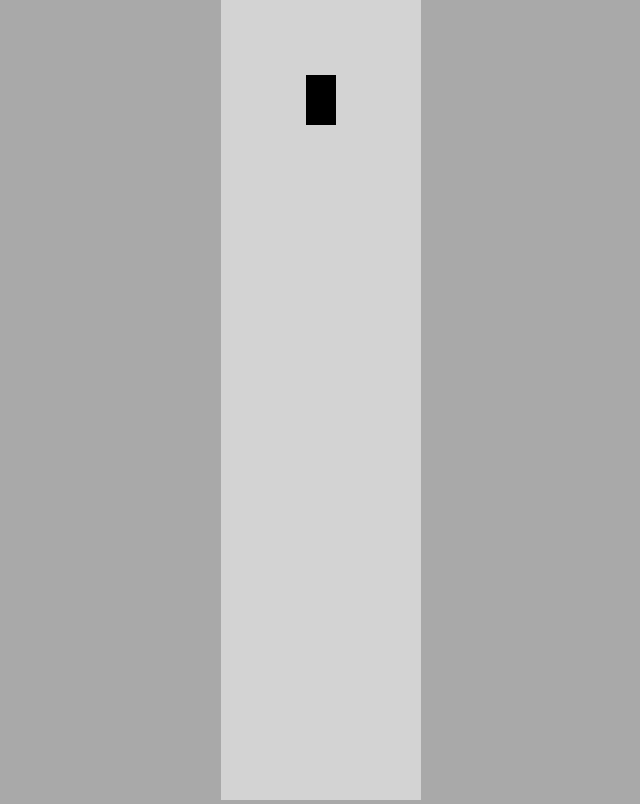
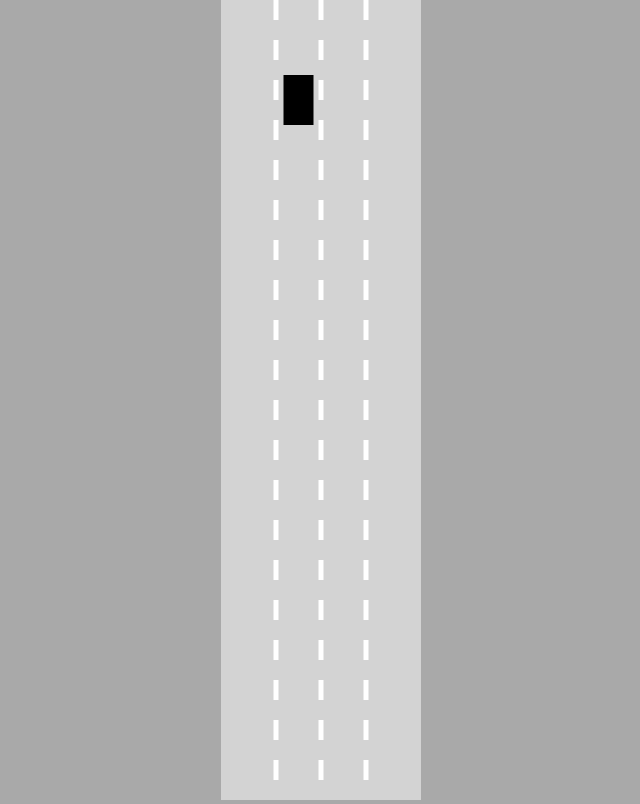
Before and after one commit to ameyg910/self-driving-car-algo-with-nn, a plain HTML site: page index.html in a window 1280 px wide. Shown: the whole page, without its empty margins (319-959 px from the left). Drawn offline with Linux system fonts and the light colour scheme.

Commit message:
Road changes

```diff
--- a/car.js
+++ b/car.js
@@ -13,6 +13,9 @@ class Car{
         this.controls = new Controls();
     }
     update(){
+        this.#move();
+    }
+    #move(){
         if(this.controls.forward){
             this.speed+=this.acceleration;
         }
--- a/controls.js
+++ b/controls.js
@@ -23,7 +23,6 @@ class Controls{
                     this.reverse=true;
                     break;
             }
-            console.table(this);
         }
         document.onkeyup=(event)=>{
             switch(event.key){
@@ -40,7 +39,6 @@ class Controls{
                     this.reverse=false;
                     break;
             }
-            console.table(this);
         }
     }
 }
--- a/index.html
+++ b/index.html
@@ -7,6 +7,8 @@
 </head>
 <body>
     <canvas id="myCanvas"></canvas>
+    <script src="utils.js"></script>
+    <script src="road.js"></script>
     <script src="controls.js"></script>
     <script src="car.js"></script>
     <script src="main.js"></script>
--- a/main.js
+++ b/main.js
@@ -2,14 +2,14 @@ const canvas =document.getElementById("myCanvas");
 canvas.width=200;
 
 const ctx = canvas.getContext("2d");
-const car = new Car(100, 100, 30, 50);
-car.draw(ctx);
-
+const road = new Road(canvas.width/2, canvas.width*0.9);
+const car = new Car(road.getLaneCenter(1), 100, 30, 50);
 animate();
 
 function animate(){
     car.update();
     canvas.height=window.innerHeight;
+    road.draw(ctx);
     car.draw(ctx);
     requestAnimationFrame(animate);
 }
--- /dev/null
+++ b/road.js
@@ -0,0 +1,51 @@
+class Road{
+    constructor(x, width, laneCount=4){
+        this.x = x;
+        this.width=width;
+        this.laneCount=laneCount;
+
+        this.left=x-width/2;
+        this.right=x+width/2;
+
+        const infinity=10000000;
+        this.top=-infinity;
+        this.bottom=infinity;
+
+        const topLeft={x:this.left, y:this.top};
+        const topRight={x:this.right, y:this.top};
+        const bottomLeft={x:this.left, y:this.bottom};
+        const bottomRight={x:this.right, y:this.bottom};
+        this.borders=[
+            [topLeft, bottomLeft],
+            [topRight, bottomRight]
+        ];
+    }
+    getLaneCenter(laneIndex){
+        const laneWidth=this.width/this.laneCount;
+        return this.left+laneWidth/2+
+        Math.min(laneIndex, this.laneCount-1)*laneWidth;
+    }
+    draw(ctx){
+        ctx.lineWidth=5;
+        ctx.strokeStyle="white";
+
+        for(let i = 1; i<=this.laneCount-1; i++){
+               const x = lerp(
+                   this.left,
+                   this.right,
+                   i/this.laneCount
+
+               );
+               if(i>0 && i<this.laneCount){
+                ctx.setLineDash([20, 20]);
+               }
+               else{
+                ctx.setLineDash([]);
+               }
+               ctx.beginPath();
+               ctx.moveTo(x, this.top);
+               ctx.lineTo(x, this.bottom);
+               ctx.stroke();
+        }
+    }
+}
--- /dev/null
+++ b/utils.js
@@ -0,0 +1,3 @@
+function lerp(A,B,t){
+    return A+(B-A)*t;
+}
```
